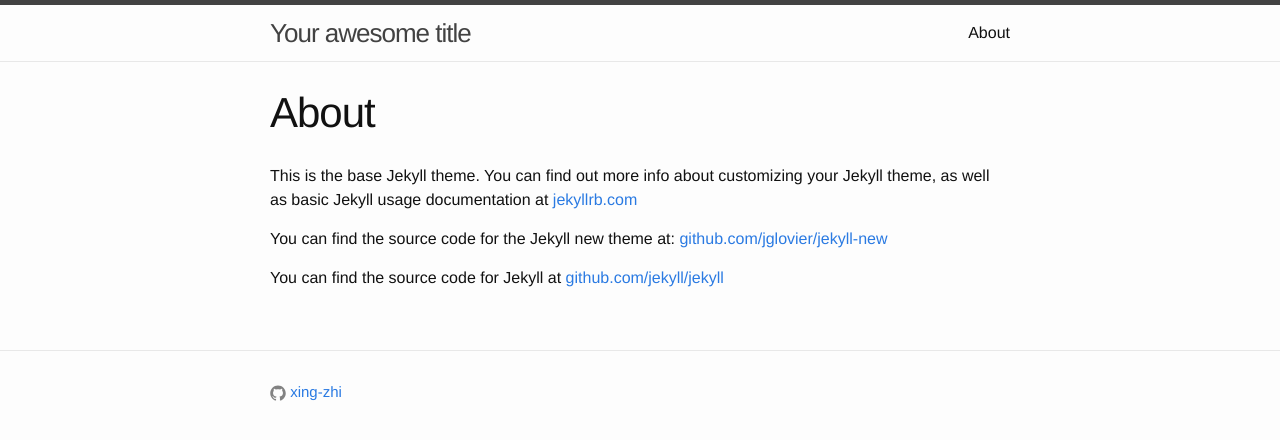
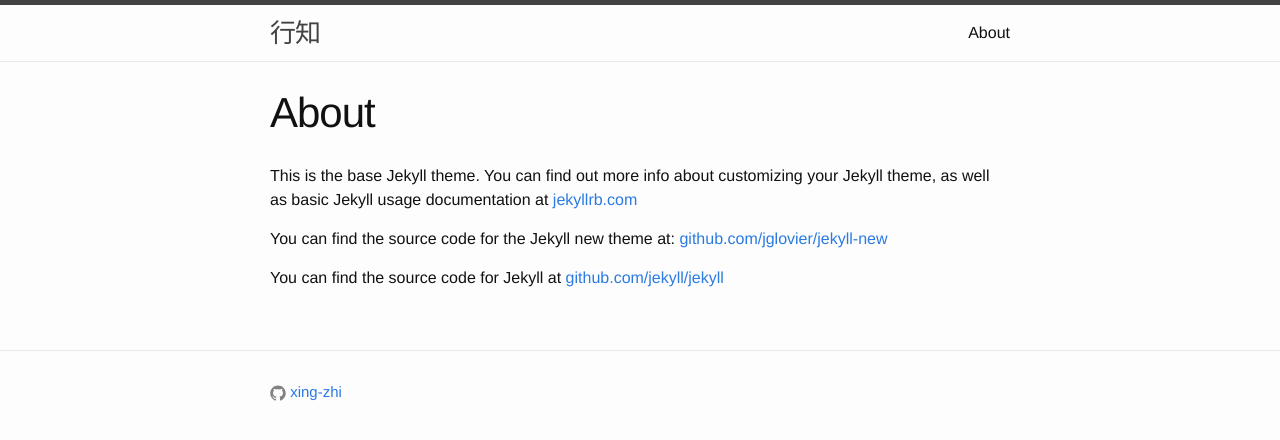
Before and after one commit to xing-zhi/xing-zhi.github.io, a Jekyll site: the page built from about.md, in a window 1280 px wide. Shown: the top 440 px of the page. Built offline with Jekyll 4.4.1, drawn with Linux system fonts in a browser that asks for light colours.

Commit message:
change the title

```diff
--- a/_config.yml
+++ b/_config.yml
@@ -1,5 +1,5 @@
 # Site settings
-title: Your awesome title
+title: 行知
 email: your-email@domain.com
 description: > # this means to ignore newlines until "baseurl:"
   Write an awesome description for your new site here. You can edit this
```
